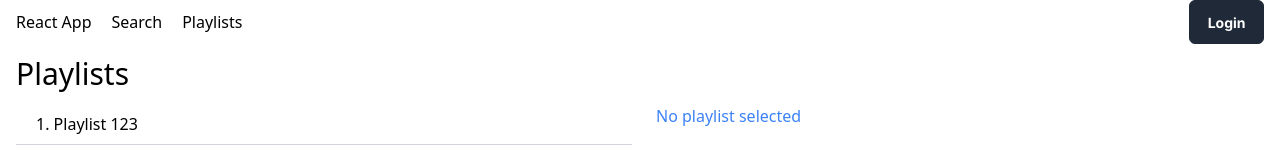
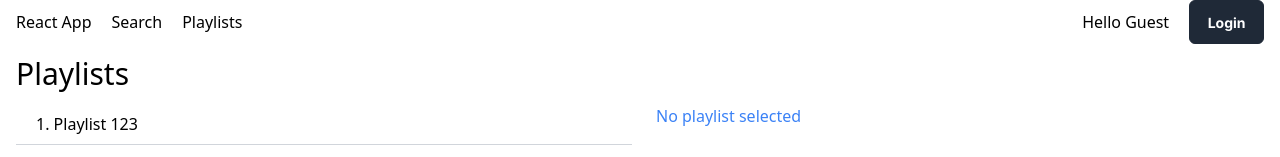
Before and after one commit to UltraViolet5/ReactEx, a React (Vite) app: page /playlists in a window 1280 px wide. Shown: the top 157 px of the page. Built offline with nearby package versions, Linux system fonts and the light colour scheme.

Commit message:
Context + Provider + useContext

```diff
--- a/src/App.tsx
+++ b/src/App.tsx
@@ -1,26 +1,11 @@
-import { SmallButton } from "./core/components/SmallButton";
-import { initLogin } from "./core/services/Auth";
-import { NavLink, Outlet } from "react-router-dom";
+import { Outlet } from "react-router-dom";
+import { NavBar } from "./NavBar";
 
 function App() {
   return (
     <>
       <div className="container">
-        <div className="flex justify-between items-center gap-5">
-          <h1>React App</h1>
-
-          <NavLink to={"/music/search"}>Search</NavLink>
-          <NavLink to={"/playlists"}>Playlists</NavLink>
-
-          <div className="flex-1"></div>
-
-          <SmallButton
-            label="Login"
-            severity="contrast"
-            className="float-end"
-            onClick={initLogin}
-          />
-        </div>
+        <NavBar />
 
         <Outlet />
       </div>
--- /dev/null
+++ b/src/NavBar.tsx
@@ -0,0 +1,32 @@
+import { NavLink } from "react-router-dom";
+import { SmallButton } from "./core/components/SmallButton";
+import { initLogin } from "./core/services/Auth";
+import { useUserProfile } from "./core/contexts/UserContext";
+
+export function NavBar() {
+  const { user, login, logout } = useUserProfile();
+
+  return (
+    <div className="flex justify-between items-center gap-5">
+      <h1>React App</h1>
+
+      <NavLink to={"/music/search"}>Search</NavLink>
+      <NavLink to={"/playlists"}>Playlists</NavLink>
+
+      <div className="flex-1"></div>
+
+      {user ? (
+        <span onClick={logout}>Hello {user.display_name}</span>
+      ) : (
+        <span onClick={login}>Hello Guest</span>
+      )}
+
+      <SmallButton
+        label="Login"
+        severity="contrast"
+        className="float-end"
+        onClick={initLogin}
+      />
+    </div>
+  );
+}
--- /dev/null
+++ b/src/core/contexts/UserContext.tsx
@@ -0,0 +1,82 @@
+import React, { PropsWithChildren, useContext, useState } from "react";
+
+interface UserContext {
+  user: UserProfile | null;
+  login: () => void;
+  logout: () => void;
+}
+
+const UserContext = React.createContext<UserContext | null>(null);
+
+export const UserContextProvider = ({ children }: PropsWithChildren) => {
+  const [user, setUser] = useState<UserProfile | null>(null);
+
+  const login = () => {
+    setUser({ display_name: "Admin" } as UserProfile);
+  };
+  const logout = () => {
+    setUser(null);
+  };
+
+  const context = {
+    user,
+    login,
+    logout,
+  };
+
+  return (
+    <>
+      <UserContext.Provider value={context}>{children}</UserContext.Provider>
+    </>
+  );
+};
+
+/**
+ * gets global user context
+ */
+export const useUserProfile = () => {
+  const context = useContext(UserContext);
+  if (!context)
+    throw new Error(
+      "useUserProfile() hook must be a child of <UserContextProvider /> "
+    );
+
+  return context;
+};
+
+export default UserContextProvider;
+
+export interface UserProfile {
+  country: string;
+  display_name: string;
+  email: string;
+  explicit_content: ExplicitContent;
+  external_urls: ExternalUrls;
+  followers: Followers;
+  href: string;
+  id: string;
+  images: Image[];
+  product: string;
+  type: string;
+  uri: string;
+}
+
+export interface ExplicitContent {
+  filter_enabled: boolean;
+  filter_locked: boolean;
+}
+
+export interface ExternalUrls {
+  spotify: string;
+}
+
+export interface Followers {
+  href: string;
+  total: number;
+}
+
+export interface Image {
+  url: string;
+  height: number;
+  width: number;
+}
--- a/src/playlists/components/PlaylistEditor.tsx
+++ b/src/playlists/components/PlaylistEditor.tsx
@@ -2,6 +2,7 @@ import React, { useEffect, useId, useState } from "react";
 import { Playlist } from "../../core/model/Playlist";
 import { Button } from "primereact/button";
 import { useFocus } from "../../core/hooks/useFocus";
+import { useUserProfile } from "../../core/contexts/UserContext";
 
 type Props = {
   playlist?: Playlist;
@@ -41,6 +42,8 @@ const PlaylistEditor = React.memo(
       e.preventDefault();
       onSave(playlistState);
     };
+
+    const {user} = useUserProfile()
 
     return (
       <form onSubmit={submit}>
```
Also changed, not shown: src/main.tsx (+6 -3 lines).
